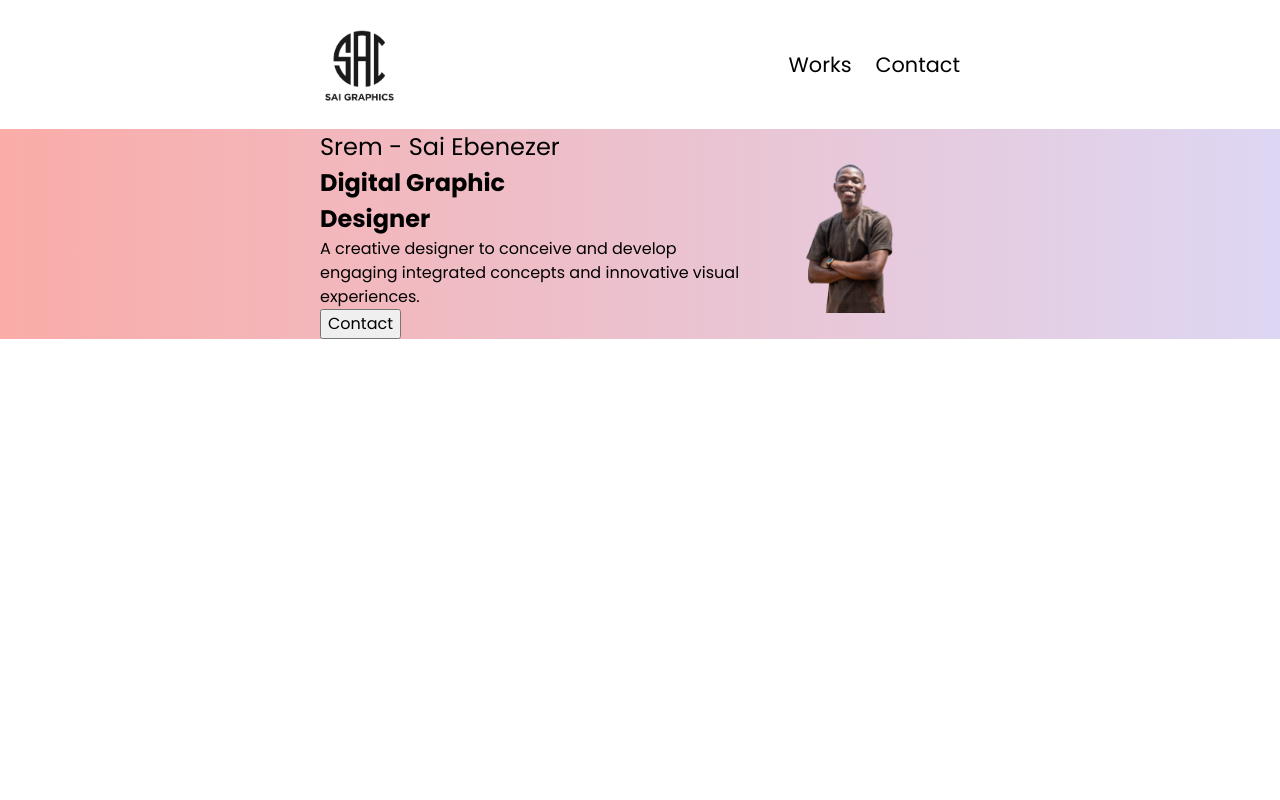
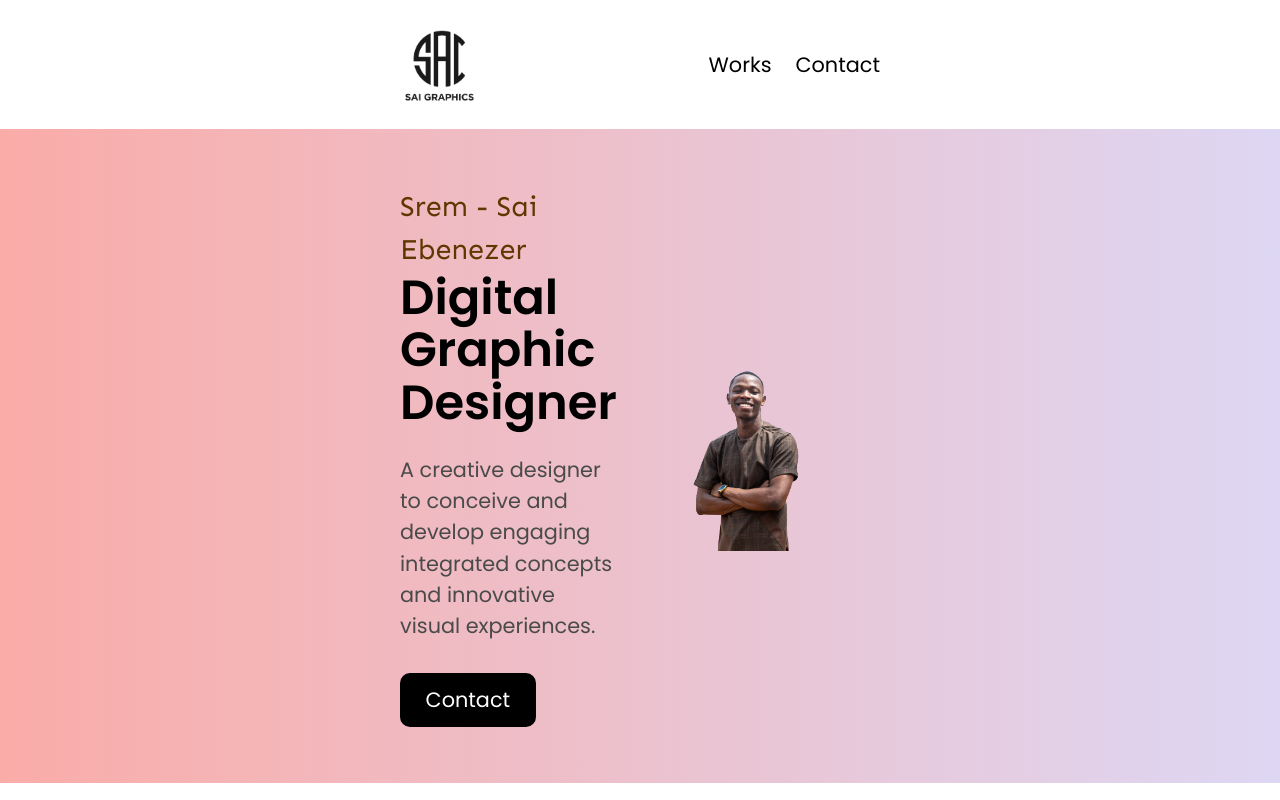
Before and after one commit to CodeMichello/Sai-Graphics, a plain HTML site: page index.html in a window 1280 px wide. Drawn offline with Linux system fonts and the light colour scheme.

```diff
--- a/SCSS/style.scss
+++ b/SCSS/style.scss
@@ -6,7 +6,7 @@
 
 .container {
   //   max-width: 1100px;
-  padding: 0 20rem;
+  padding: 0 25rem;
 }
 
 nav {
@@ -55,11 +55,41 @@
 }
 
 .hero-image img {
-  width: 100%;
+  width: 100rem;
 }
 
 .hero-description {
+  padding: 3.5rem 0;
+
   .hero-name {
-    font-size: 1.5rem;
+    font-family: "Sen", sans-serif;
+    font-size: 1.8rem;
+    color: #603601;
+    font-weight: 300;
+  }
+
+  .hero-title {
+    font-size: 3rem;
+    font-weight: 600;
+    line-height: 3.3rem;
+  }
+
+  .hero-details {
+    font-size: 1.3rem;
+    color: #4a4a4a;
+    padding-top: 1.5rem;
+  }
+
+  .hero-btn {
+    padding-top: 2rem;
+
+    button {
+      border: none;
+      color: #ffff;
+      background-color: #000;
+      padding: 0.7rem 1.6rem;
+      font-size: 1.3rem;
+      border-radius: 0.625rem;
+    }
   }
 }
--- a/index.html
+++ b/index.html
@@ -33,10 +33,10 @@
     <div class="hero container">
       <div class="hero-description">
         <p class="hero-name">Srem - Sai Ebenezer</p>
-        <h2 class="hero-title">
+        <p class="hero-title">
           Digital Graphic <br />
           Designer
-        </h2>
+        </p>
         <p class="hero-details">
           A creative designer to conceive and develop engaging integrated
           concepts and innovative visual experiences.
```
Also changed, not shown: CSS/style.css, 1 other file.
